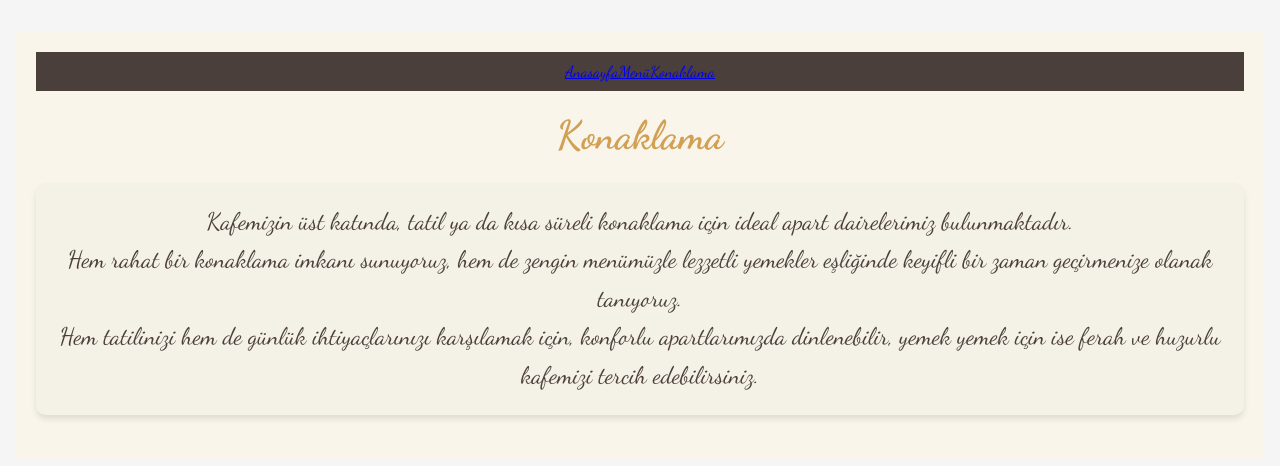
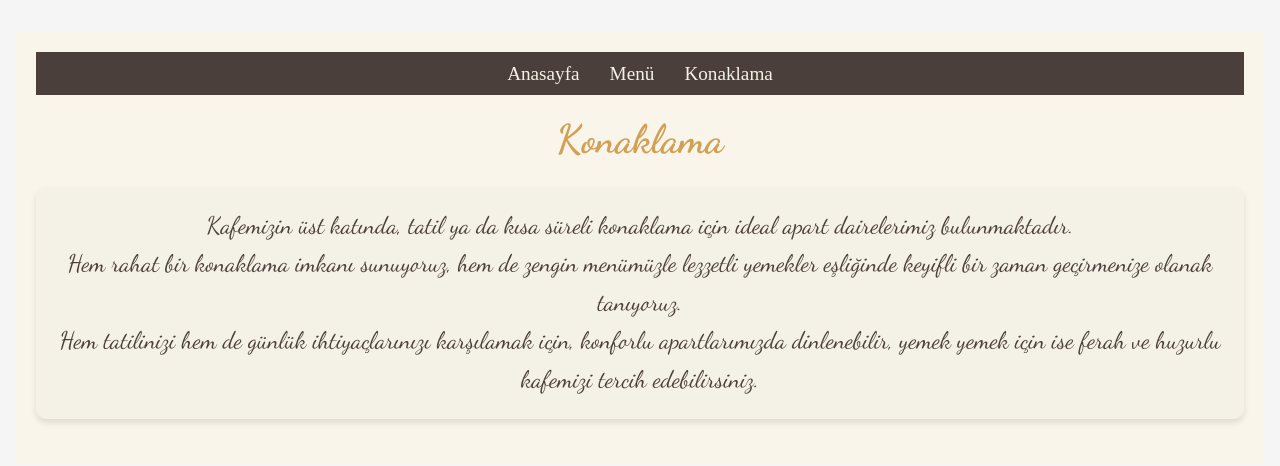
Before and after one commit to sejda1/Dinamik-Menu, a React (Vite) app: page /konaklama in a window 1280 px wide. Shown: the top 466 px of the page. Built offline with nearby package versions, Linux system fonts and the light colour scheme.

Commit message:
navbar duzenleme

```diff
--- a/src/pages/konaklama/Konaklama.jsx
+++ b/src/pages/konaklama/Konaklama.jsx
@@ -4,11 +4,11 @@ import { Link } from "react-router-dom";
 export default function Konaklama() {
     return (
         <div className={styles.konaklama}>
-            <div className={styles.navbar}>
-                <Link to="/">Anasayfa</Link>
-                <Link to="/menu">Menü</Link>
-                <Link to="/konaklama">Konaklama</Link>
-            </div>
+             <div className={styles.navbar}>
+        <Link className={styles.navLink} to="/">Anasayfa</Link>
+        <Link className={styles.navLink} to="/menu">Menü</Link>
+        <Link className={styles.navLink} to="/konaklama">Konaklama</Link>
+      </div>
             <h1 className={styles.title}>Konaklama</h1>
             <p className={styles.aciklama}>
                 Kafemizin üst katında, tatil ya da kısa süreli konaklama için ideal apart dairelerimiz bulunmaktadır.<br />
--- a/src/pages/konaklama/konaklama.module.css
+++ b/src/pages/konaklama/konaklama.module.css
@@ -5,11 +5,14 @@
     font-family: 'Dancing Script', cursive;
 }
 
+/* Navbar */
 .navbar {
     display: flex;
     justify-content: center;
     background-color: #4b3f3b;
     padding: 10px 0;
+    width: 100%;
+    margin: 0;
 }
 
 .navLink {
@@ -18,6 +21,7 @@
     font-size: 1.2rem;
     padding: 0 15px;
     transition: color 0.3s ease;
+    font-family: "Font Awesome 5 Free";
 }
 
 .navLink:hover {
```
